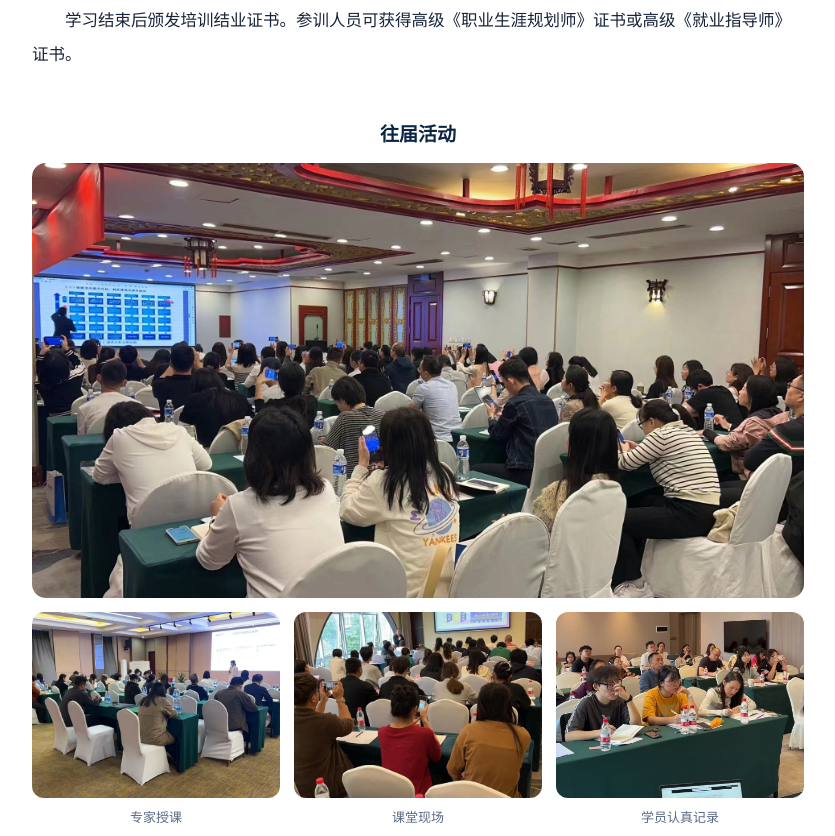
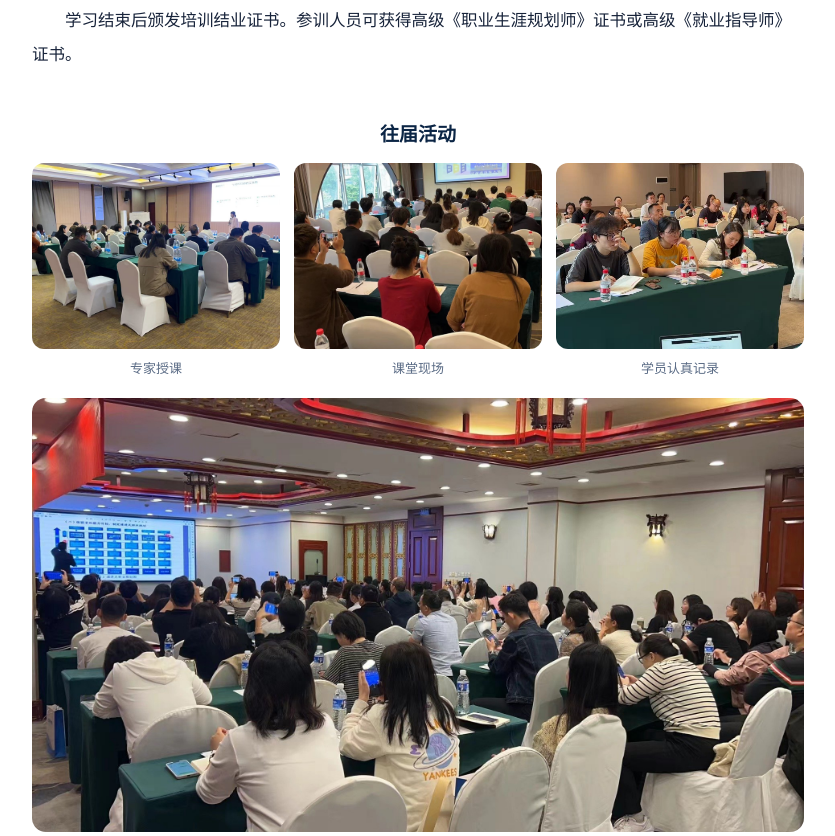
Before and after one commit to unipiwei-blip/baydea, a plain HTML site: page article/n17.html in a window 1280 px wide. Shown: the part 3046-3882 px from the top of the page, without its empty margins (222-1057 px from the left). Drawn offline with Linux system fonts and the light colour scheme.

Commit message:
v35: 放大通知封面文字, 照片区改为小图在上大图在下

```diff
--- a/article/n17.html
+++ b/article/n17.html
@@ -48,7 +48,7 @@
 
   .article-cover img { max-height: none; }
   .article-gallery { margin-top: 48px; text-align: center; }
-  .gallery-main { margin-bottom: 14px; }
+  .gallery-main { margin-top: 18px; }
   .gallery-main img { width: 100%; border-radius: 14px; display: block; }
   .gallery-grid { display: grid; grid-template-columns: repeat(3, 1fr); gap: 14px; }
   .gallery-grid figure { margin: 0; }
@@ -172,12 +172,12 @@
 
       <div class="article-gallery">
         <h3>往届活动</h3>
-        <div class="gallery-main"><img src="../assets/img/notice-gallery/gallery-01.jpg" alt="培训会场全景"></div>
         <div class="gallery-grid">
           <figure><img src="../assets/img/notice-gallery/gallery-02.jpg" alt="专家授课现场"><figcaption>专家授课</figcaption></figure>
           <figure><img src="../assets/img/notice-gallery/gallery-03.jpg" alt="课堂现场"><figcaption>课堂现场</figcaption></figure>
           <figure><img src="../assets/img/notice-gallery/gallery-04.jpg" alt="学员认真记录"><figcaption>学员认真记录</figcaption></figure>
         </div>
+        <div class="gallery-main"><img src="../assets/img/notice-gallery/gallery-01.jpg" alt="培训会场全景"></div>
       </div>
     </div>
       <div class="article-nav" id="article-nav">
```
Also changed, not shown: article/n18.html (+2 -2 lines), assets/img/notice-cover.jpg.
